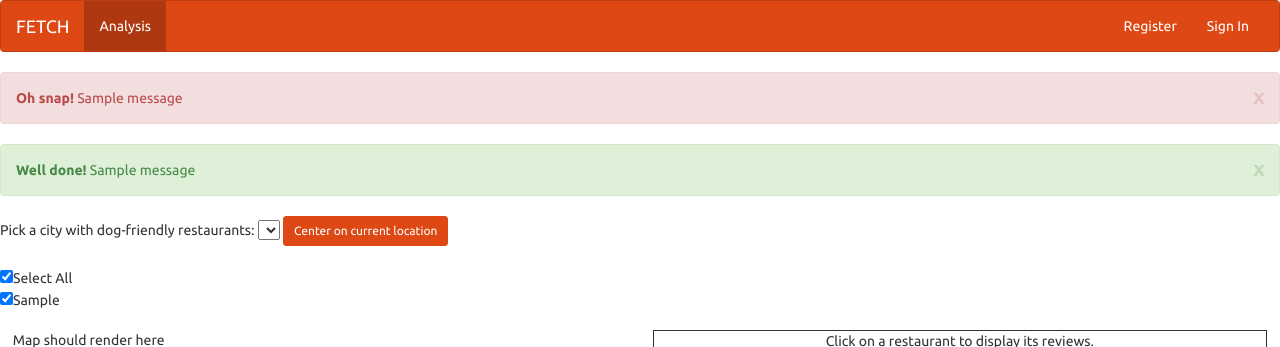
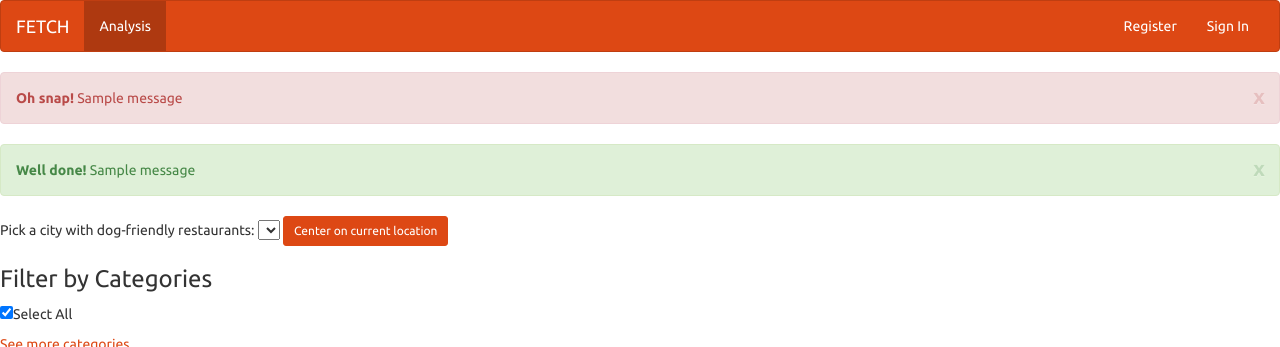
Before and after one commit to florenceloi/hackbright-project, a Flask app: page /home in a window 1280 px wide. Shown: the top 347 px of the page. Run offline with Flask 2, Linux system fonts and the light colour scheme; tables that the repository leaves empty hold one stand-in row (values such as "Sample post"); one stand-in notice (Sample message) is shown; lists and menus that the app fills with data are empty; parts of the project's set-up code (start-up, migrations or seed data) failed here and were passed over; some libraries are stand-ins or nearby versions.

Commit message:
redesigned category filtering feature

```diff
--- a/server.py
+++ b/server.py
@@ -68,6 +68,11 @@ def index():
     categories = [category.category
                   for category in Category.query.order_by('category').all()]
 
+    selected_categories = ["American (New)", "American (Traditional)", "Breakfast & Brunch",
+        "Chinese", "Diners", "French", "German", "Greek", "Indian", "Italian",
+        "Japanese", "Korean", "Mediterranean", "Mexican", "Pizza", "Southern",
+        "Steakhouse", "Thai", "Vietnamese"]
+
     return render_template("home.html",
                            gmaps_key=gmaps_key,
                            us_az_cities=us_az_cities,
@@ -78,7 +83,8 @@ def index():
                            us_pa_cities=us_pa_cities,
                            us_wi_cities=us_wi_cities,
                            ca_cities=ca_cities,
-                           categories=categories)
+                           categories=categories,
+                           selected_categories=selected_categories)
 
 
 @app.route('/home.json')
--- a/static/css/styles.css
+++ b/static/css/styles.css
@@ -15,6 +15,32 @@ div#map {
     font-family: 'ubuntu','sans-serif';
     line-height: 30px;
     padding-left: 10px;
+}*/
+
+#someCategories, #moreCategories {
+    -webkit-column-count: 3; /* Chrome, Safari, Opera */
+       -moz-column-count: 3; /* Firefox */
+            column-count: 3;
+
+    -webkit-column-width: 100px; /* Chrome, Safari, Opera */
+       -moz-column-width: 100px; /* Firefox */
+            column-width: 100px;
+}
+
+/*.more {
+  display: none;
+}
+a.showLink, a.hideLink {
+  text-decoration: none;
+  color: #36f;
+  padding-left: 8px;
+  background: transparent url(down.gif) no-repeat left;
+}
+a.hideLink {
+    background: transparent url(up.gif) no-repeat left;
+}
+a.showLink:hover, a.hideLink:hover {
+    border-bottom: 1px dotted #36f;
 }*/
 
 div#review-display {
--- a/static/js/map.js
+++ b/static/js/map.js
@@ -94,7 +94,7 @@ function addRestaurantMarkers(map) {
       }
     });
 
-    $("#selectAll").click(function() {
+    $(".selectAll").click(function() {
       var all = $(this);
       $('input:checkbox').each(function() {
         $(this).prop("checked", all.prop("checked"));
@@ -154,6 +154,12 @@ function bindInfoWindow(marker, map, infoWindow, html, restaurant) {
   });
 }
 
+
+$(document).ready(function() {
+    $("#moreCategories").click(function() {
+        $("#myModal").modal();
+    });
+});
 
 ///////////////////////////////////////////////////////////////////////////////
 // Handle favorites
--- a/templates/base.html
+++ b/templates/base.html
@@ -57,7 +57,7 @@
     {% block head %}HEAD CONTENT GOES HERE{% endblock %}
   </head>
   <body>
-    <script src="https://maxcdn.bootstrapcdn.com/bootstrap/3.3.4/js/bootstrap.min.js"></script>
+    <script src="https://maxcdn.bootstrapcdn.com/bootstrap/3.3.6/js/bootstrap.min.js"></script>
 
     {% with errors = get_flashed_messages(category_filter=["error"]) %}
     {% if errors %}
--- a/templates/home.html
+++ b/templates/home.html
@@ -67,14 +67,51 @@
 
             </select>
 
-        <button id="current-location" class="btn btn-primary btn-sm" type="button">Center on current location</button><br><br>
+        <button id="current-location" class="btn btn-primary btn-sm" type="button">Center on current location</button>
 
-        <input id="selectAll" type="checkbox" name="all-categories" value="Check all" checked>Select All
-        <br>
+    <h3>Filter by Categories</h3>
 
+        <p><input class="selectAll" type="checkbox" name="all-categories" value="Check all" checked>Select All
+        </p>
+
+    <div id="someCategories">
     {% for category in categories %}
-        <input class="category" type="checkbox" name="category" value="{{ category }}" checked>{{ category }}
+        {% if category in selected_categories %}
+            <input class="category" type="checkbox" name="category" value="{{ category }}" checked>{{ category }}<br>
+        {% endif %}
     {% endfor %}
+    </div>
+
+    <!-- Trigger the modal with a button -->
+    <a data-toggle="modal" href="#myModal">See more categories</a>
+
+    <!-- Modal -->
+    <div class="modal fade" id="myModal" role="dialog">
+    <div class="modal-dialog">
+
+      <!-- Modal content-->
+      <div class="modal-content">
+        <div class="modal-header">
+            <button type="button" class="close" data-dismiss="modal">&times;</button>
+            <h4 class="modal-title">More Categories</h4>
+        </div>
+        <div class="modal-body">
+            <p><input class="selectAll" type="checkbox" name="all-categories" value="Check all" checked>Select All</p>
+            <div id="moreCategories">
+                {% for category in categories %}
+                    {% if category not in selected_categories %}
+                        <input class="category" type="checkbox" name="category" value="{{ category }}" checked>{{ category }}<br>
+                    {% endif %}
+                {% endfor %}
+            </div>
+        </div>
+        <div class="modal-footer">
+            <button type="button" class="btn btn-default" data-dismiss="modal">Close</button>
+        </div>
+      </div>
+
+    </div>
+    </div>
 
     </div><br>
 
```
